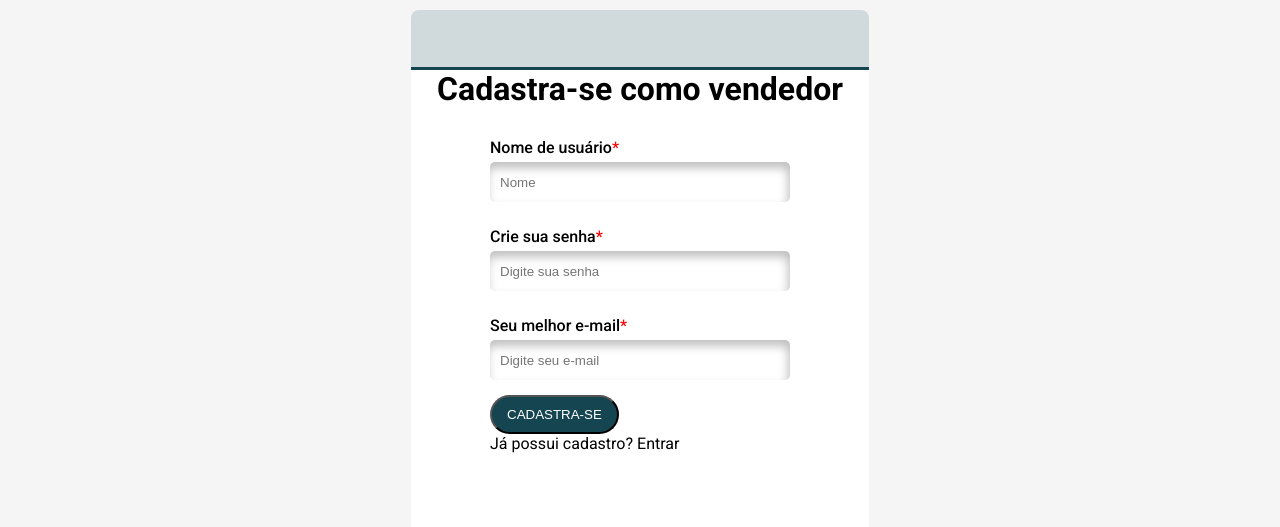
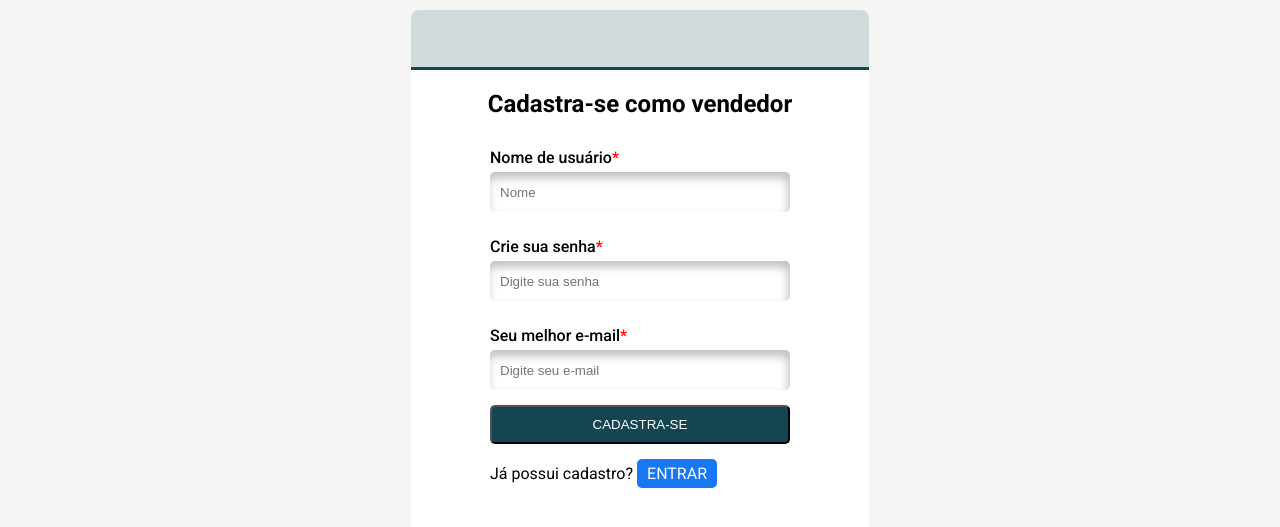
Before and after one commit to HeberSilverio/LojaVirtual-comAngular, an Angular app in the folder loja-online/: page /seller-auth in a window 1280 px wide. Shown: the part 407-934 px from the top of the page. Built offline with nearby package versions, Linux system fonts and the light colour scheme.

Commit message:
css finalizado

```diff
--- a/loja-online/src/app/seller-auth/seller-auth.component.css
+++ b/loja-online/src/app/seller-auth/seller-auth.component.css
@@ -61,7 +61,14 @@ hr{
    color: #ff0000;
 
 }
-
+ .cadastrar h1{
+   font-size: 24px;
+   margin-top: 20px;
+}
+.cadastrar p{
+   font-size: 16px;
+   margin-top: 20px;
+}
 .itens-formulario input{
    margin-bottom: 15px;
    border: solid 0px #fff;
@@ -77,11 +84,29 @@ hr{
 }
 .cadastrar .itens-formulario .btn-form{
    width: 300px;
+   display: flex;
+   flex-direction: column;
 }
 .cadastrar .itens-formulario .btn-form .btn-verde{
    background-color: #154551;
    color: #fff;
    padding: 10px 15px;
-   border-radius: 50px;
+   border-radius: 5px;
    text-transform:uppercase ;
 }
+.cadastrar .itens-formulario .btn-form .btn-verde:hover{
+   background-color: #113640;
+
+}
+.btn-azul{
+   background-color: #1877f2;
+   color: #fff;
+   padding: 5px 10px;
+   border-radius: 5px;
+   text-transform:uppercase ;
+   margin-top: 15px;
+}
+
+.btn-azul:hover{
+   background-color: #0561d9;
+}
--- a/loja-online/src/app/seller-auth/seller-auth.component.html
+++ b/loja-online/src/app/seller-auth/seller-auth.component.html
@@ -19,7 +19,7 @@
                <div class="btn-form">
                   <button  class="btn-verde">Cadastra-se </button>
                   <div>
-                     <p>Já possui cadastro? <a  (click)="openLogin()"> Entrar </a></p>
+                     <p>Já possui cadastro? <a  (click)="openLogin()"> <span class="btn-azul">Entrar</span> </a></p>
                   </div>
 
                </div>
@@ -28,12 +28,12 @@
          </form>
       </div>
 
-      <div *ngIf="MostrarLogin" class="entrar">
+      <div *ngIf="MostrarLogin" class="entrar cadastrar">
          <h1>Entrar</h1>
          <form #sellerSignUp="ngForm" (ngSubmit)="signUp(sellerSignUp.value)" class="formulario">
             <div class="itens-formulario">
 
-               <p class="form-rotulo"><span>Nome de usuário ou e-mail*</span></p>
+               <p class="form-rotulo">Nome de usuário ou e-mail<span>*</span></p>
                <input class="form-input" type="text" ngModel name="name" placeholder="Seu e-mail">
 
                <p class="form-rotulo">Crie sua senha<span>*</span></p>
@@ -41,7 +41,7 @@
 
                <div class="btn-form">
                   <button  class="btn-verde">Entrar </button>
-                  <a  (click)="openSignUp()"> Entrar </a>
+                  <p>Ainda não tem cadastro?<a  (click)="openSignUp()">  <span class="btn-azul">Cadastrar</span></a></p>
                </div>
             </div>
          </form>
```
